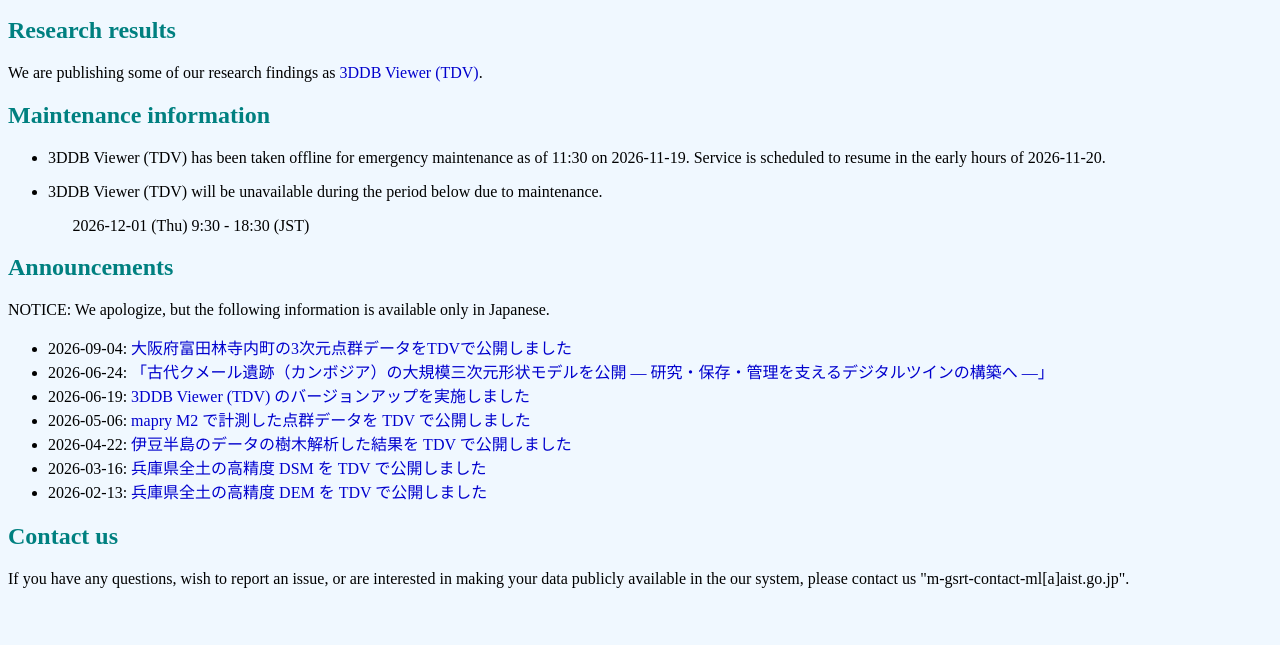
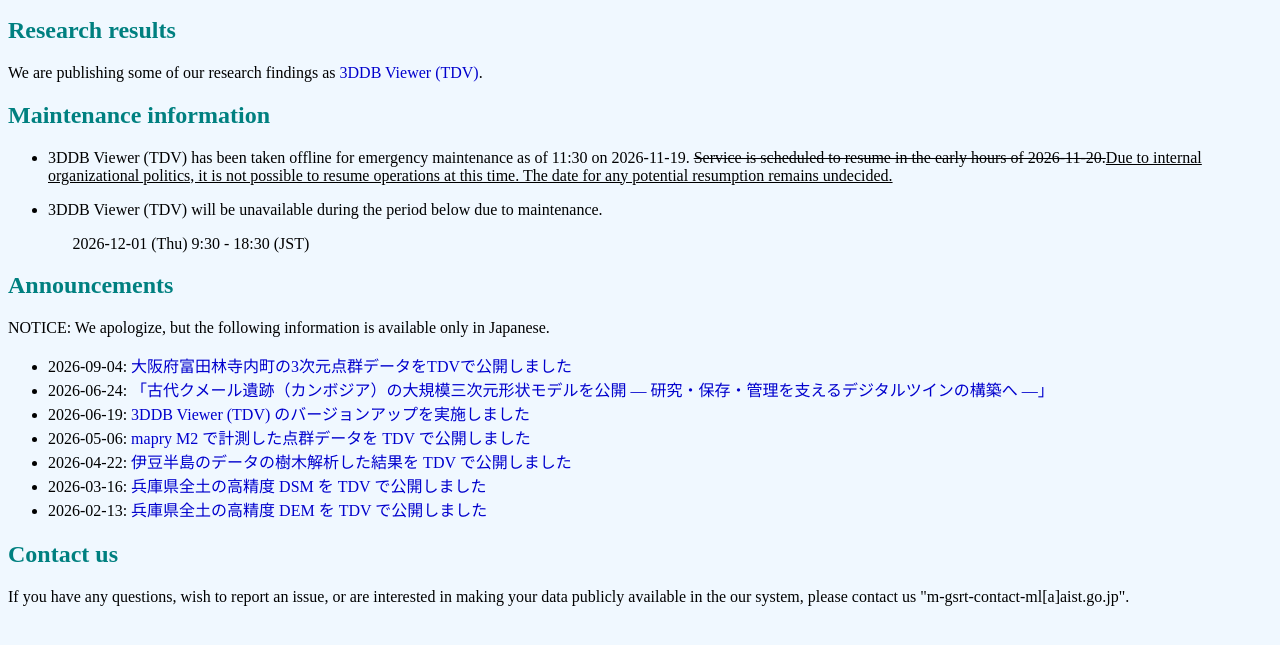
Before and after one commit to aistairc/aist3ddb-info, a plain HTML site: page docs/en/index.html in a window 1280 px wide. Shown: the part 119-764 px from the top of the page. Drawn offline with Linux system fonts and the light colour scheme.

Commit message:
update at 2026-11-20

```diff
--- a/docs/en/index.html
+++ b/docs/en/index.html
@@ -20,7 +20,7 @@
 
 <ul>
   <li>
-    <p id="mnt-info">3DDB Viewer (TDV) has been taken offline for emergency maintenance as of 11:30 on 2026-11-19. Service is scheduled to resume in the early hours of 2026-11-20.</p>
+    <p id="mnt-info">3DDB Viewer (TDV) has been taken offline for emergency maintenance as of 11:30 on 2026-11-19. <del>Service is scheduled to resume in the early hours of 2026-11-20.</del><ins>Due to internal organizational politics, it is not possible to resume operations at this time. The date for any potential resumption remains undecided.</ins></p>
   </li>
   <li>
     <p id="mnt-info">3DDB Viewer (TDV) will be unavailable during the period below due to maintenance.</p>
```
Also changed, not shown: docs/index.html (+1 -1 lines).
